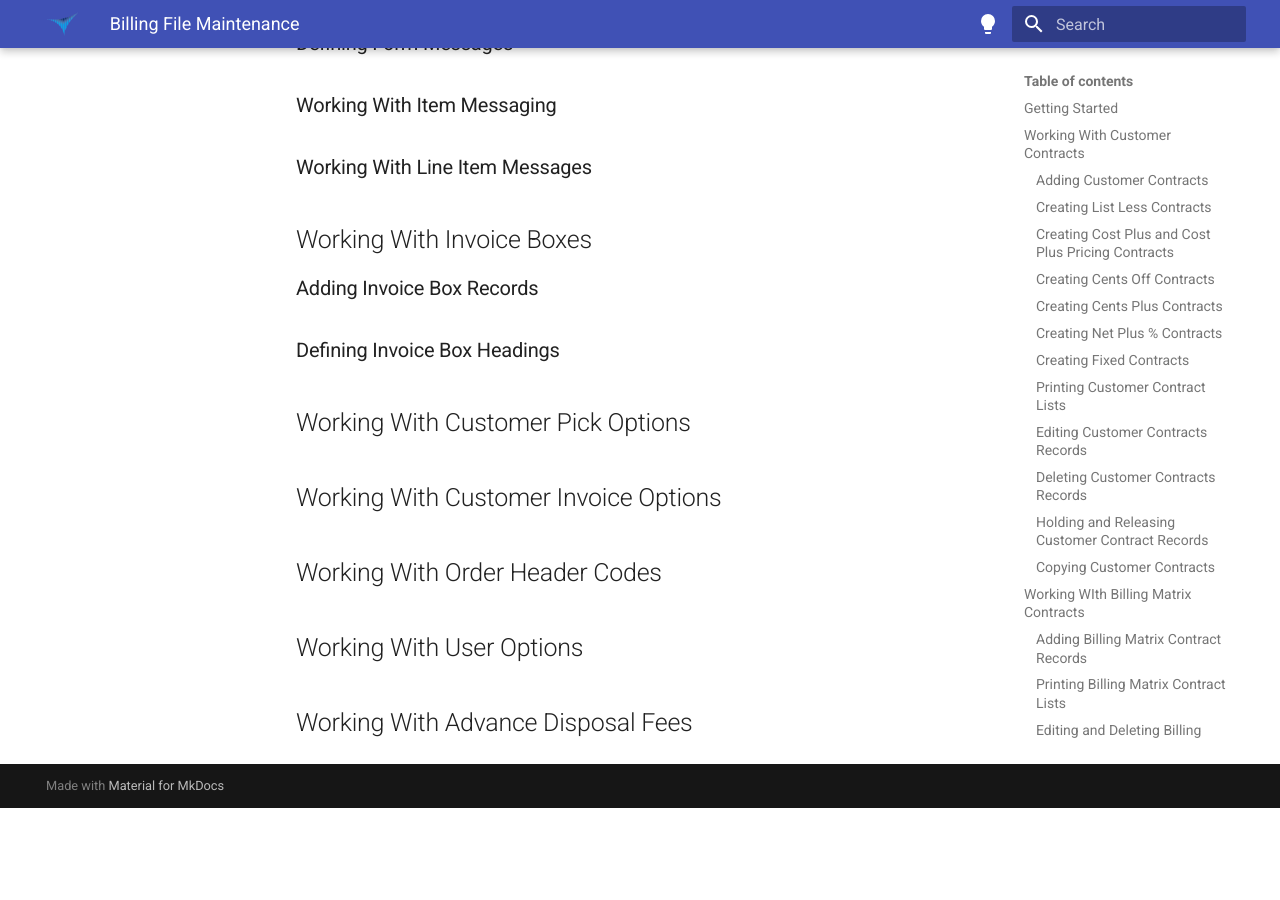
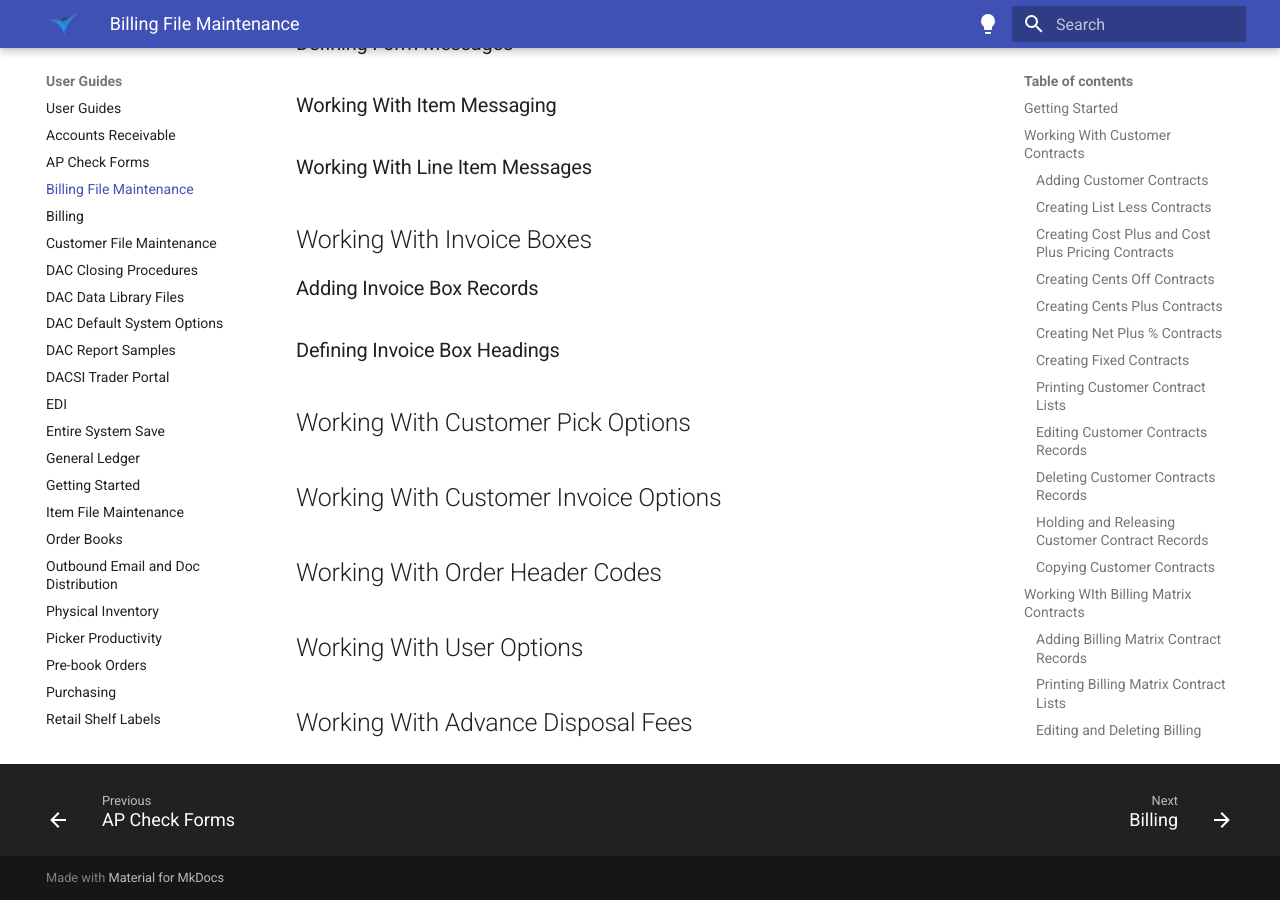
Before and after one commit to AydenB/mkdocs, an MkDocs documentation site: the page built from docs/user-guide/Billing File Maintenance.md, in a window 1280 px wide and 900 px high, scrolled down 4734 px. Built offline with MkDocs 1.6.1 and Material for MkDocs 9.7.7, drawn with Linux system fonts in a browser that asks for light colours; before the commit the page ends 5542 px from its top, so only the background shows below that; some of the changed lines change nothing that is shown.

Commit message:
fix broken nav

```diff
--- a/mkdocs.yml
+++ b/mkdocs.yml
@@ -57,7 +57,7 @@ nav:
     - Accounts Payable: user-guide/Accounts Payable.md
     - Accounts Receivable: user-guide/Accounts Receivable.md
     - AP Check Forms: user-guide/AP Check Forms.md
-    - Billing File Maintenance: Billing File Maintenance.md
+    - Billing File Maintenance: user-guide/Billing File Maintenance.md
     - Billing: user-guide/Billing.md
     - Customer File Maintenance: user-guide/Customer File Maintenance.md
     - DAC Closing Procedures: user-guide/Dac Closing Procedures.md
@@ -82,8 +82,8 @@ nav:
     - System File Maintenance: user-guide/System File Maintenance.md
     - Tax System: user-guide/Tax System.md
     - Vendor Billing: user-guide/Vendor Billing.md
-    - Vendor Receivables: user-guide/Vendor Receivable.md
-    - Vendors: user-guide/Vendor.md
+    - Vendor Receivables: user-guide/Vendor Receivables.md
+    - Vendors: user-guide/Vendors.md
     - Warehousing: user-guide/Warehousing.md
   - Quick Reference:
     - Accounts Payable : quick-refrence-guide/Accounts Payable QRG.md
```
Also changed, not shown: docs/user-guide/Accounts Payable.md (line endings or trailing spaces).
